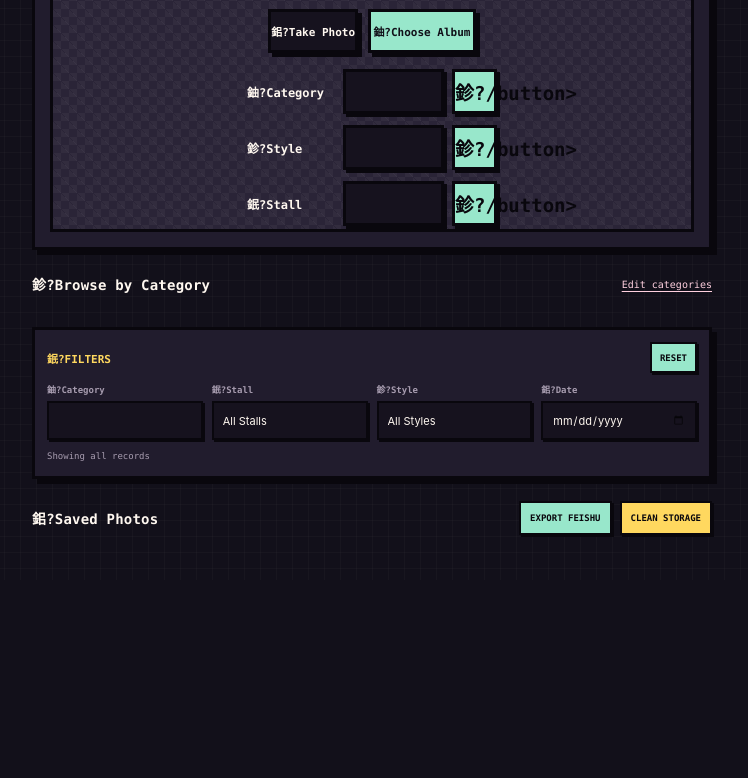
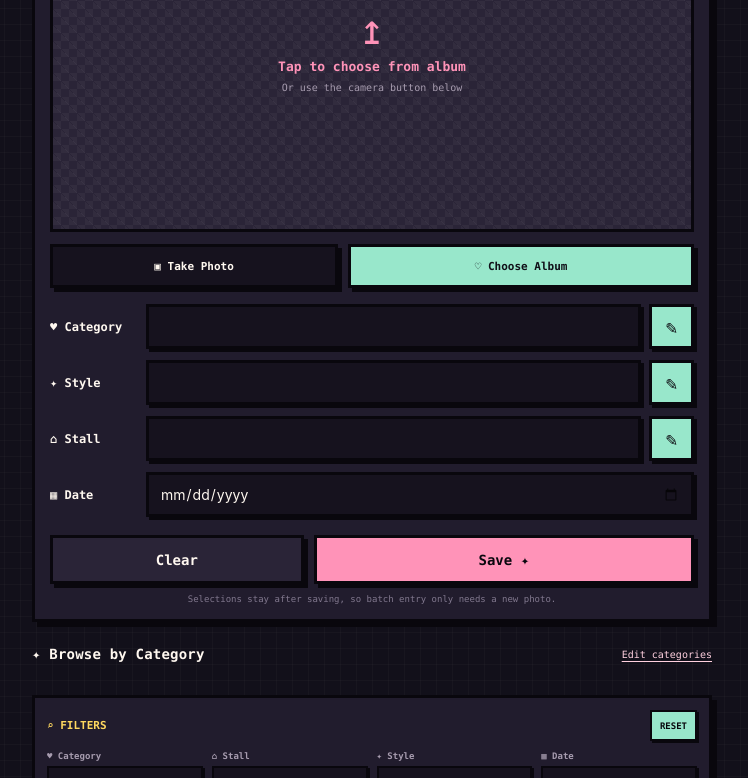
Before and after one commit to Bonnie0723/picture-drawer, a plain HTML site: page index.html in a window 1280 px wide. Shown: the part 248-1026 px from the top of the page, without its empty margins (268-1016 px from the left). Before the commit the page ends 828 px from the top, so only its background shows below. Drawn offline with Linux system fonts and the light colour scheme.

Commit message:
Restore UTF-8 encoding for index.html

```diff
--- a/index.html
+++ b/index.html
@@ -474,7 +474,7 @@
         <img class="brand-icon" src="icon-192.png" alt="Picture Drawer pixel cat icon" />
         <div class="brand-copy">
           <h1>Picture Drawer</h1>
-          <p class="subtitle">cute photo organizer 鉁?/p>
+          <p class="subtitle">cute photo organizer ✦</p>
         </div>
       </div>
       <div class="count-chip" id="entryCount">0 RECORDS</div>
@@ -483,57 +483,57 @@
     <section class="pixel-card editor-card" aria-label="Add photo record">
       <div class="img-area" id="imgArea" role="button" tabindex="0" aria-label="Choose a photo from the album">
         <div class="img-placeholder" id="placeholder">
-          <div class="upload-glyph" aria-hidden="true">鈫?/div>
+          <div class="upload-glyph" aria-hidden="true">↥</div>
           <span class="placeholder-title">Tap to choose from album</span>
           <span class="placeholder-tip">Or use the camera button below</span>
         </div>
         <img id="preview" alt="Photo preview" hidden />
       </div>
       <div class="source-actions" aria-label="Photo source">
-        <button class="source-btn" type="button" id="cameraBtn">鈻?Take Photo</button>
-        <button class="source-btn album" type="button" id="albumBtn">鈾?Choose Album</button>
+        <button class="source-btn" type="button" id="cameraBtn">▣ Take Photo</button>
+        <button class="source-btn album" type="button" id="albumBtn">♡ Choose Album</button>
       </div>
       <input class="file-input-hidden" type="file" id="cameraInput" accept="image/*" capture="environment" />
       <input class="file-input-hidden" type="file" id="albumInput" accept="image/*" />
 
       <div class="fields">
         <div class="field">
-          <label for="category">鈾?Category</label>
+          <label for="category">♥ Category</label>
           <div class="select-manage-wrap">
             <select class="select-arrow" id="category" aria-label="Category"></select>
-            <button class="manage-btn" type="button" id="manageCategoriesBtn" aria-label="Manage categories" title="Manage categories">鉁?/button>
+            <button class="manage-btn" type="button" id="manageCategoriesBtn" aria-label="Manage categories" title="Manage categories">✎</button>
           </div>
         </div>
         <div class="field">
-          <label for="style">鉁?Style</label>
+          <label for="style">✦ Style</label>
           <div class="select-manage-wrap">
             <select class="select-arrow" id="style" aria-label="Style"></select>
-            <button class="manage-btn" type="button" id="manageStylesBtn" aria-label="Manage style options" title="Manage style options">鉁?/button>
+            <button class="manage-btn" type="button" id="manageStylesBtn" aria-label="Manage style options" title="Manage style options">✎</button>
           </div>
         </div>
         <div class="field">
-          <label for="stall">鈱?Stall</label>
+          <label for="stall">⌂ Stall</label>
           <div class="select-manage-wrap">
             <select class="select-arrow" id="stall" aria-label="Stall"></select>
-            <button class="manage-btn" type="button" id="manageStallsBtn" aria-label="Manage stall options" title="Manage stall options">鉁?/button>
+            <button class="manage-btn" type="button" id="manageStallsBtn" aria-label="Manage stall options" title="Manage stall options">✎</button>
           </div>
         </div>
         <div class="field">
-          <label for="date">鈻?Date</label>
+          <label for="date">▦ Date</label>
           <input class="field-control" type="date" id="date" />
         </div>
       </div>
 
       <div class="actions">
         <button class="btn btn-secondary" type="button" id="clearBtn" title="Clear the current form">Clear</button>
-        <button class="btn btn-primary" type="button" id="saveBtn">Save 鉁?/button>
+        <button class="btn btn-primary" type="button" id="saveBtn">Save ✦</button>
       </div>
       <p class="hold-tip">Selections stay after saving, so batch entry only needs a new photo.</p>
     </section>
 
     <section class="category-section" aria-labelledby="categoryBrowseTitle">
       <div class="section-heading">
-        <h2 class="section-title" id="categoryBrowseTitle">鉁?Browse by Category</h2>
+        <h2 class="section-title" id="categoryBrowseTitle">✦ Browse by Category</h2>
         <button class="tiny-action" type="button" id="editCategoriesLink">Edit categories</button>
       </div>
       <div class="category-chips" id="categoryChips" aria-label="Category filters"></div>
@@ -541,24 +541,24 @@
 
     <section class="pixel-card filter-card" aria-labelledby="filterTitle">
       <div class="filter-head">
-        <h2 class="filter-title" id="filterTitle">鈱?FILTERS</h2>
+        <h2 class="filter-title" id="filterTitle">⌕ FILTERS</h2>
         <button class="filter-reset" type="button" id="resetFiltersBtn">RESET</button>
       </div>
       <div class="filter-grid">
         <div class="filter-field">
-          <label for="categoryFilter">鈾?Category</label>
+          <label for="categoryFilter">♥ Category</label>
           <select class="filter-control select-arrow" id="categoryFilter"></select>
         </div>
         <div class="filter-field">
-          <label for="stallFilter">鈱?Stall</label>
+          <label for="stallFilter">⌂ Stall</label>
           <select class="filter-control select-arrow" id="stallFilter"><option value="">All Stalls</option></select>
         </div>
         <div class="filter-field">
-          <label for="styleFilter">鉁?Style</label>
+          <label for="styleFilter">✦ Style</label>
           <select class="filter-control select-arrow" id="styleFilter"><option value="">All Styles</option></select>
         </div>
         <div class="filter-field">
-          <label for="dateFilter">鈻?Date</label>
+          <label for="dateFilter">▦ Date</label>
           <input class="filter-control" type="date" id="dateFilter" />
         </div>
       </div>
@@ -567,7 +567,7 @@
 
     <section class="entries" aria-labelledby="recordsTitle">
       <div class="section-heading">
-        <h2 class="section-title" id="recordsTitle">鈻?Saved Photos</h2>
+        <h2 class="section-title" id="recordsTitle">▣ Saved Photos</h2>
         <div class="section-actions">
           <button class="storage-button export-button" type="button" id="openExportBtn">EXPORT FEISHU</button>
           <button class="storage-button" type="button" id="openCleanupBtn">CLEAN STORAGE</button>
@@ -581,7 +581,7 @@
     <section class="modal" role="dialog" aria-modal="true" aria-labelledby="categoryModalTitle">
       <div class="modal-head">
         <h2 class="modal-title" id="categoryModalTitle">Manage Categories</h2>
-        <button class="modal-close" type="button" id="closeCategoryModal" aria-label="Close">脳</button>
+        <button class="modal-close" type="button" id="closeCategoryModal" aria-label="Close">×</button>
       </div>
       <div class="modal-body">
         <div class="category-add">
@@ -589,7 +589,7 @@
           <button type="button" id="addCategoryBtn">ADD</button>
         </div>
         <div class="category-manager-list" id="categoryManagerList"></div>
-        <p class="modal-note">Categories can be added, renamed, deleted and reordered. Deleting a category keeps its photos under 鈥淯ncategorized鈥?</p>
+        <p class="modal-note">Categories can be added, renamed, deleted and reordered. Deleting a category keeps its photos under “Uncategorized”.</p>
       </div>
     </section>
   </div>
@@ -598,12 +598,12 @@
     <section class="modal" role="dialog" aria-modal="true" aria-labelledby="optionModalTitle">
       <div class="modal-head">
         <h2 class="modal-title" id="optionModalTitle">Manage Options</h2>
-        <button class="modal-close" type="button" id="closeOptionModal" aria-label="Close">脳</button>
+        <button class="modal-close" type="button" id="closeOptionModal" aria-label="Close">×</button>
       </div>
       <div class="modal-body">
         <div class="option-tabs">
-          <button class="option-tab active" type="button" id="styleOptionTab">鉁?STYLES</button>
-          <button class="option-tab" type="button" id="stallOptionTab">鈱?STALLS</button>
+          <button class="option-tab active" type="button" id="styleOptionTab">✦ STYLES</button>
+          <button class="option-tab" type="button" id="stallOptionTab">⌂ STALLS</button>
         </div>
         <div class="category-add">
           <input type="text" id="newOptionInput" maxlength="40" placeholder="New option" />
@@ -619,7 +619,7 @@
     <section class="modal" role="dialog" aria-modal="true" aria-labelledby="cleanupModalTitle">
       <div class="modal-head">
         <h2 class="modal-title" id="cleanupModalTitle">Storage Cleanup</h2>
-        <button class="modal-close" type="button" id="closeCleanupModal" aria-label="Close">脳</button>
+        <button class="modal-close" type="button" id="closeCleanupModal" aria-label="Close">×</button>
       </div>
       <div class="modal-body">
         <div class="cleanup-grid">
@@ -660,7 +660,7 @@
     <section class="modal" role="dialog" aria-modal="true" aria-labelledby="exportModalTitle">
       <div class="modal-head">
         <h2 class="modal-title" id="exportModalTitle">Export to Feishu</h2>
-        <button class="modal-close" type="button" id="closeExportModal" aria-label="Close">脳</button>
+        <button class="modal-close" type="button" id="closeExportModal" aria-label="Close">×</button>
       </div>
       <div class="modal-body">
         <div class="export-grid">
@@ -678,7 +678,7 @@
           <button class="export-btn filtered" type="button" id="exportFilteredBtn">EXPORT SHOWN</button>
           <button class="export-btn all" type="button" id="exportAllBtn">EXPORT ALL</button>
         </div>
-        <p class="modal-note">鈥淓xport shown鈥?follows the current filters. Files are named with date, category, style and stall. Your Feishu app secret stays in the backend.</p>
+        <p class="modal-note">“Export shown” follows the current filters. Files are named with date, category, style and stall. Your Feishu app secret stays in the backend.</p>
       </div>
     </section>
   </div>
```
